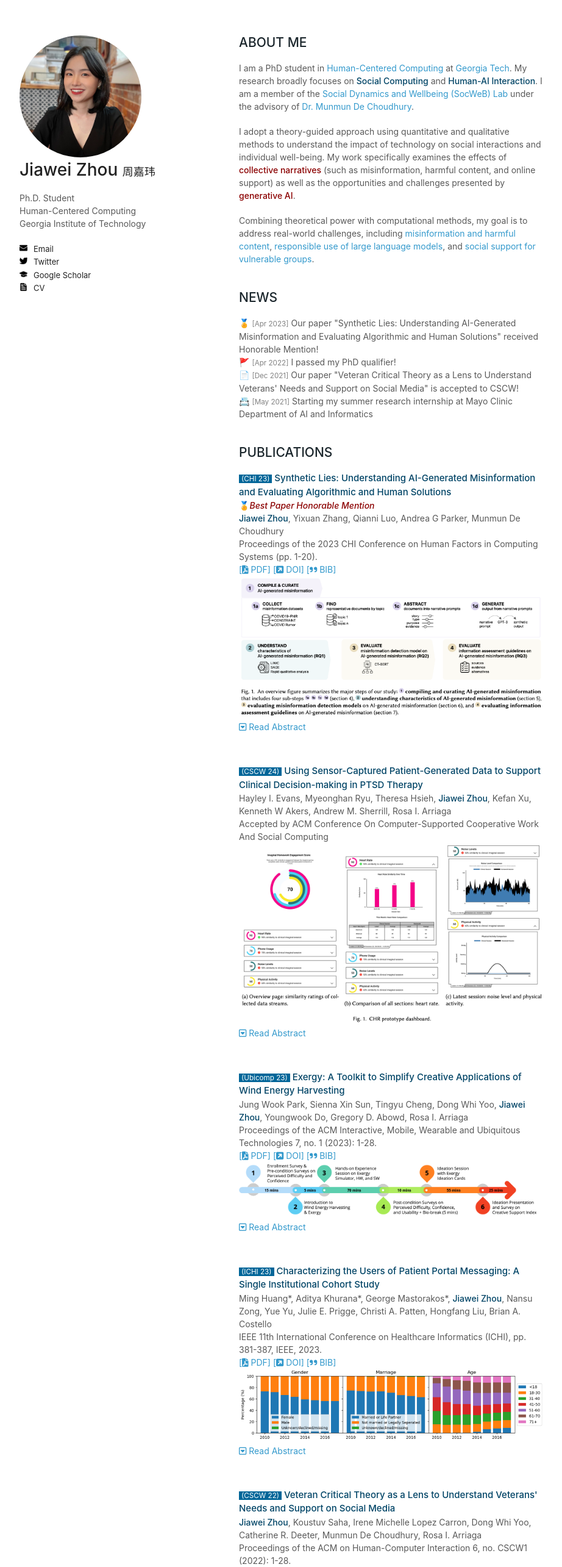
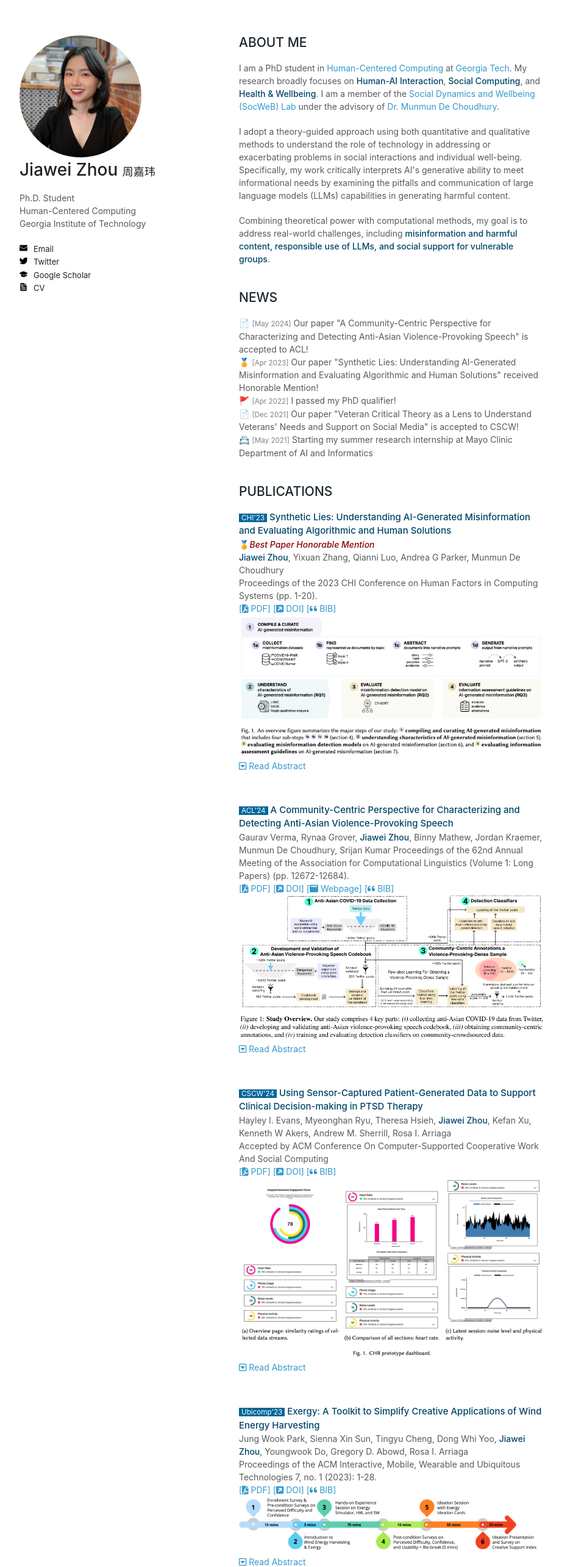
Before and after one commit to jiaweiszhou/jiaweiszhou.github.io, a plain HTML site: page index.html in a window 1280 px wide. Shown: the top 2569 px of the page at 61% size, without its empty margins (178-1100 px from the left). Drawn offline with Linux system fonts and the light colour scheme.

Commit message:
new paper

```diff
--- a/index.html
+++ b/index.html
@@ -38,14 +38,18 @@
       <section>
         <h2>ABOUT ME</h2>
 
-        <p>I am a PhD student in <a target="_blank" rel="noopener noreferrer" href="https://www.cc.gatech.edu/degree-programs/phd-human-centered-computing">Human-Centered Computing</a> at <a target="_blank" rel="noopener noreferrer" href="https://www.gatech.edu/">Georgia Tech</a>. My research broadly focuses on <strong>Social Computing</strong> and <strong>Human-AI Interaction</strong>. I am a member of the <a target="_blank" rel="noopener noreferrer" href="https://socweb.cc.gatech.edu/">Social Dynamics and Wellbeing (SocWeB) Lab</a> under the advisory of <a target="_blank" rel="noopener noreferrer" href="http://www.munmund.net/">Dr. Munmun De Choudhury</a>.</p>
+        <p>I am a PhD student in <a target="_blank" rel="noopener noreferrer" href="https://www.cc.gatech.edu/degree-programs/phd-human-centered-computing">Human-Centered Computing</a> at <a target="_blank" rel="noopener noreferrer" href="https://www.gatech.edu/">Georgia Tech</a>. My research broadly focuses on <strong>Human-AI Interaction</strong>, <strong>Social Computing</strong>, and <strong>Health & Wellbeing</strong>. I am a member of the <a target="_blank" rel="noopener noreferrer" href="https://socweb.cc.gatech.edu/">Social Dynamics and Wellbeing (SocWeB) Lab</a> under the advisory of <a target="_blank" rel="noopener noreferrer" href="http://www.munmund.net/">Dr. Munmun De Choudhury</a>.</p>
 
-        <p>I adopt a theory-guided approach using quantitative and qualitative methods to understand the impact of technology on social interactions and individual well-being. My work specifically examines the effects of <strong class="highlight">collective narratives</strong> (such as misinformation, harmful content, and online support) as well as the opportunities and challenges presented by <strong class="highlight">generative AI</strong>.
+        <!-- <p>I adopt a theory-guided approach using quantitative and qualitative methods to understand the impact of technology on social interactions and individual well-being. My work specifically examines the effects of <strong class="highlight">collective narratives</strong> (such as misinformation, offensive content, and online support) as well as the opportunities and challenges presented by <strong class="highlight">generative AI</strong>. My research has been published at top-tier HCI venues such as ACM CHI, CSCW, and UbiComp.-->
+
+        <p>I adopt a theory-guided approach using both quantitative and qualitative methods to understand the role of technology in addressing or exacerbating problems in social interactions and individual well-being. Specifically, my work critically interprets AI's generative ability to meet informational needs by examining the pitfalls and communication of large language models (LLMs) capabilities in generating harmful content.
 
         <!-- Specifically, my work looks into the impacts of <strong class="project">collective narratives</strong> (e.g., misinformation, harmful content, and counterspeech) and the opportunities and challenges that <strong class="project">generative AI</strong> introduces.</p> -->
         <!-- to understand the role of technology in addressing or exacerbating problems in social interactions and individual well-being -->
 
-        <p>Combining theoretical power with computational methods, my goal is to address real-world challenges, including <a target="_blank" rel="noopener noreferrer" href="assets/chi23_ai_misinfo.pdf">misinformation and harmful content</a>, <a target="_blank" rel="noopener noreferrer" href="assets/chi23_ai_misinfo.pdf">responsible use of large language models</a>, and <a target="_blank" rel="noopener noreferrer" href="assets/cscw22_vct.pdf">social support for vulnerable groups</a>.</p>
+        <p>Combining theoretical power with computational methods, my goal is to address real-world challenges, including <strong>misinformation and harmful content, responsible use of LLMs, and social support for vulnerable groups</strong>.</p>
+
+        <!-- <p>Combining theoretical power with computational methods, my goal is to address real-world challenges, including <a target="_blank" rel="noopener noreferrer" href="assets/chi23_ai_misinfo.pdf">misinformation and harmful content</a>, <a target="_blank" rel="noopener noreferrer" href="assets/chi23_ai_misinfo.pdf">responsible use of large language models</a>, and <a target="_blank" rel="noopener noreferrer" href="assets/cscw22_vct.pdf">social support for vulnerable groups</a>.</p> -->
         <!-- machine learning, statistical analyses, and natural language processing methods -->
 
         <!-- <p>Apart from research, I love to cuddle with my cat Kabi, travel, play badminton, and cook. <img class="icon" src="assets/icon/pet.png"> <img class="icon" src="assets/icon/luggage.png"> <img class="icon" src="assets/icon/badminton.png"> <img class="icon" src="assets/icon/cooking.png"></p> -->
@@ -57,6 +61,7 @@
         <h2>NEWS</h2>
         <!-- 📄📍📇🎤🚩📹 -->
         <ul>
+          <li>📄 <small>[May 2024]</small> Our paper "A Community-Centric Perspective for Characterizing and Detecting Anti-Asian Violence-Provoking Speech" is accepted to ACL!</li>
           <li>🏅 <small>[Apr 2023]</small> Our paper "Synthetic Lies: Understanding AI-Generated Misinformation and Evaluating Algorithmic and Human Solutions" received Honorable Mention!</li>
           <li>🚩 <small>[Apr 2022]</small> I passed my PhD qualifier!</li>
           <li>📄 <small>[Dec 2021]</small> Our paper "Veteran Critical Theory as a Lens to Understand Veterans' Needs and Support on Social Media" is accepted to CSCW!</li>
@@ -70,7 +75,7 @@
         <!-- <a target="_blank" rel="noopener noreferrer" href="">[<i class="fa fa-external-link-square"></i> DOI]</a> -->
 
         <p class="pub">
-          <small class="venue">(CHI 23)</small> <strong class="project">Synthetic Lies: Understanding AI-Generated Misinformation and Evaluating Algorithmic and Human Solutions</strong><br>
+          <small class="venue">CHI'23</small> <strong class="project">Synthetic Lies: Understanding AI-Generated Misinformation and Evaluating Algorithmic and Human Solutions</strong><br>
           🏅<strong class="award">Best Paper Honorable Mention</strong><br>
           <!-- 🎤Invited talk @ <a target="_blank" rel="noopener noreferrer" href="https://research.csiro.au/cybersecurity-quantum-systems/the-human-centric-ai-seminars-series/">CSIRO Human Centric AI Seminars</a><br> -->
           <!-- https://csiro.webex.com/recordingservice/sites/csiro/recording/1afe2d6ae174103bbf3f00505681a7d0/playback -->
@@ -79,7 +84,7 @@
           <div>
             <a target="_blank" rel="noopener noreferrer" href="assets/chi23_ai_misinfo.pdf">[<i class="fa-solid fa-file-pdf"></i> PDF]</a>
             <a target="_blank" rel="noopener noreferrer" href="https://doi.org/10.1145/3544548.3581318">[<i class="fa fa-external-link-square"></i> DOI]</a>
-            <a target="_blank" class="collapsible">[<i class="fa fa-quote-right"></i> BIB]</a>
+            <a target="_blank" class="collapsible">[<i class="fa fa-quote-left"></i> BIB]</a>
             <div class="bibcontent">
                 @inproceedings{zhou2023synthetic,<br>
                 title={Synthetic Lies: Understanding AI-Generated Misinformation and Evaluating Algorithmic and Human Solutions},<br>
@@ -92,7 +97,7 @@
                 address = {New York, NY, USA},<br>
                 url = {https://doi.org/10.1145/3544548.3581318},<br>
                 doi = {10.1145/3544548.3581318},<br>
-                series = {CHI '23}
+                series = {CHI '23}<br>
                 }
             </div>
           </div>
@@ -104,24 +109,69 @@
         </p>
         <br>
 
-
+        <p class="pub">
+          <small class="venue">ACL'24</small> <strong class="project">A Community-Centric Perspective for Characterizing and Detecting Anti-Asian Violence-Provoking Speech</strong><br>
+          <!-- 🎤Invited talk @ <a target="_blank" rel="noopener noreferrer" href="https://research.csiro.au/cybersecurity-quantum-systems/the-human-centric-ai-seminars-series/">CSIRO Human Centric AI Seminars</a><br> -->
+          <!-- https://csiro.webex.com/recordingservice/sites/csiro/recording/1afe2d6ae174103bbf3f00505681a7d0/playback -->
+          Gaurav Verma, Rynaa Grover, <strong>Jiawei Zhou</strong>, Binny Mathew, Jordan Kraemer, Munmun De Choudhury, Srijan Kumar
+          Proceedings of the 62nd Annual Meeting of the Association for Computational Linguistics (Volume 1: Long Papers) (pp. 12672-12684).<br>
+          <div>
+            <a target="_blank" rel="noopener noreferrer" href="assets/acl24_violence_provoking_hate.pdf">[<i class="fa-solid fa-file-pdf"></i> PDF]</a>
+            <a target="_blank" rel="noopener noreferrer" href="https://aclanthology.org/2024.acl-long.684/">[<i class="fa fa-external-link-square"></i> DOI]</a>
+            <a target="_blank" rel="noopener noreferrer" href="https://claws-lab.github.io/violence-provoking-speech/">[<i class="fa fa-window-maximize"></i> Webpage]</a>
+            <a target="_blank" class="collapsible">[<i class="fa fa-quote-left"></i> BIB]</a>
+            <div class="bibcontent">
+                @inproceedings{verma24violence,<br>
+                title={A Community-Centric Perspective for Characterizing and Detecting Anti-Asian Violence-Provoking Speech},<br>
+                author={Verma, Gaurav and Grover, Rynaa and Zhou, Jiawei and Mathew, Binny and Kraemer, Jordan and Choudhury, Munmun and Kumar, Srijan},<br>
+                booktitle = "Proceedings of the 62nd Annual Meeting of the Association for Computational Linguistics (Volume 1: Long Papers)",<br>
+                month = aug,<br>
+                year = "2024",<br>
+                address = "Bangkok, Thailand",<br>
+                publisher = "Association for Computational Linguistics",<br>
+                url = "https://aclanthology.org/2024.acl-long.684",<br>
+                pages = "12672--12684"<br>
+                }
+            </div>
+          </div>
+          <img src="assets/img/violence_hate.png">
+          <a target="_blank" class="collapsible"><i class="fa-regular fa-square-caret-down"></i> Read Abstract</a>
+          <div class="abstract">
+            Violence-provoking speech – speech that implicitly or explicitly promotes violence against the members of the targeted community, contributed to a massive surge in anti-Asian crimes during the COVID-19 pandemic. While previous works have characterized and built tools for detecting other forms of harmful speech, like fear speech and hate speech, our work takes a community-centric approach to studying anti-Asian violence-provoking speech. Using data from ~420k Twitter posts spanning a 3-year duration (January 1, 2020 to February 1, 2023), we develop a codebook to characterize anti-Asian violence-provoking speech and collect a community-crowdsourced dataset to facilitate its large-scale detection using state-of-the-art classifiers. We contrast the capabilities of natural language processing classifiers, ranging from BERT-based to LLM-based classifiers, in detecting violence-provoking speech with their capabilities to detect anti-Asian hateful speech. In contrast to prior work that has demonstrated the effectiveness of such classifiers in detecting hateful speech (F1 = 0.89), our work shows that accurate and reliable detection of violence-provoking speech is a challenging task (F1 = 0.69). We discuss the implications of our findings, particularly the need for proactive interventions to support Asian communities during public health crises.
+          </div>
+        </p>
+        <br>
 
         <p class="pub">
-          <small class="venue">(CSCW 24)</small> <strong class="project">Using Sensor-Captured Patient-Generated Data to Support Clinical Decision-making in PTSD Therapy</strong><br>
+          <small class="venue">CSCW'24</small> <strong class="project">Using Sensor-Captured Patient-Generated Data to Support Clinical Decision-making in PTSD Therapy</strong><br>
           Hayley I. Evans, Myeonghan Ryu, Theresa Hsieh, <strong>Jiawei Zhou</strong>, Kefan Xu, Kenneth W Akers, Andrew M. Sherrill, Rosa I. Arriaga<br>
           Accepted by ACM Conference On Computer-Supported Cooperative Work And Social Computing
           <div>
-<!--             <a target="_blank" rel="noopener noreferrer" href="">[<i class="fa-solid fa-file-pdf"></i> PDF]</a>
-            <a target="_blank" rel="noopener noreferrer" href="">[<i class="fa fa-external-link-square"></i> DOI]</a>
-            <a target="_blank" class="collapsible">[<i class="fa fa-quote-right"></i> BIB]</a>
+            <a target="_blank" rel="noopener noreferrer" href="assets/cscw24_sensor_ptsd.pdf">[<i class="fa-solid fa-file-pdf"></i> PDF]</a>
+            <a target="_blank" rel="noopener noreferrer" href="https://dl.acm.org/doi/10.1145/3637426">[<i class="fa fa-external-link-square"></i> DOI]</a>
+            <a target="_blank" class="collapsible">[<i class="fa fa-quote-left"></i> BIB]</a>
             <div class="bibcontent">
-
-            </div> -->
+              @article{evans2024using,<br>
+                author = {Evans, Hayley I. and Ryu, Myeonghan and Hsieh, Theresa and Zhou, Jiawei and Xu, Kefan and Akers, Kenneth W. and Sherrill, Andrew M. and Arriaga, Rosa I.},<br>
+                title = {Using Sensor-Captured Patient-Generated Data to Support Clinical Decision-making in PTSD Therapy},<br>
+                year = {2024},<br>
+                month = {apr},<br>
+                publisher = {Association for Computing Machinery},<br>
+                address = {New York, NY, USA},<br>
+                volume = {8},<br>
+                number = {CSCW1},<br>
+                url = {https://doi.org/10.1145/3637426},<br>
+                doi = {10.1145/3637426},<br>
+                journal = {Proc. ACM Hum.-Comput. Interact.},<br>
+                articleno = {149},<br>
+                numpages = {28}<br>
+                }
+            </div>
           </div>
           <img src="assets/img/peq.png">
           <a target="_blank" class="collapsible"><i class="fa-regular fa-square-caret-down"></i> Read Abstract</a>
           <div class="abstract">
-            Today, clinicians have limited visibility into the quality of homework exercises which occur outside of the clinical context; however, understanding patient performance in these exercises is essential for guiding patient-centered care. To address this, we present the Clinician Homework Review (CHR), a unique measure and interface which displays similarity ratings calculated using sensor-captured patient-generated data (sPGD; i.e. heart rate, phone usage, ambient noise, and physical activity) for therapeutic exercises outside of the clinical setting within the PTSD treatment context. Through sessions with 10 clinicians, we examine how sPGD can be leveraged to measure and investigate what contributes to patient performance in a therapeutic exercise. We also share in-depth information regarding clinician interpretation and planned use of data displayed by CHR in clinical sessions with patients. We frame our results in the context of situated objectivity and propose the notion of "perceived reference weight," which describes the significance attributed to contextualized data. In doing so, we support clinical decision-making in PTSD therapy.
+            Today, clinicians have limited visibility into the quality of homework exercises that occur outside of the clinical context; however, understanding patient performance in these exercises is essential for guiding patient-centered care. To address this, we present the Clinician Homework Review (CHR), a unique measure and interface that displays similarity ratings calculated using sensor-captured patient-generated data (sPGD; i.e. heart rate, phone usage, ambient noise, and physical activity) for therapeutic exercises outside of the clinical setting within the post-traumatic stress disorder (PTSD) treatment context. Through concept testing sessions with 10 clinicians, we examine how sPGD can be leveraged to measure and investigate what contributes to patient performance in a therapeutic exercise. We also share in-depth information regarding clinician interpretation and planned use of data displayed by CHR in clinical sessions with patients. We frame our results in the context of situated objectivity and propose the notion of "perceived reference weight," which describes the significance attributed to contextualized data. In doing so, we support clinical decision-making in PTSD therapy.
           </div>
         </p>
         <br>
@@ -129,13 +179,13 @@
 
 
         <p class="pub">
-          <small class="venue">(Ubicomp 23)</small> <strong class="project">Exergy: A Toolkit to Simplify Creative Applications of Wind Energy Harvesting</strong><br>
+          <small class="venue">Ubicomp'23</small> <strong class="project">Exergy: A Toolkit to Simplify Creative Applications of Wind Energy Harvesting</strong><br>
           Jung Wook Park, Sienna Xin Sun, Tingyu Cheng, Dong Whi Yoo, <strong>Jiawei Zhou</strong>, Youngwook Do, Gregory D. Abowd, Rosa I. Arriaga<br>
           Proceedings of the ACM Interactive, Mobile, Wearable and Ubiquitous Technologies 7, no. 1 (2023): 1-28.
           <div>
             <a target="_blank" rel="noopener noreferrer" href="assets/imwut23_exergy.pdf">[<i class="fa-solid fa-file-pdf"></i> PDF]</a>
             <a target="_blank" rel="noopener noreferrer" href="https://dl.acm.org/doi/10.1145/3580814">[<i class="fa fa-external-link-square"></i> DOI]</a>
-            <a target="_blank" class="collapsible">[<i class="fa fa-quote-right"></i> BIB]</a>
+            <a target="_blank" class="collapsible">[<i class="fa fa-quote-left"></i> BIB]</a>
             <div class="bibcontent">
                 @article{park2023exergy,<br>
                 author = {Park, Jung Wook and Sun, Sienna Xin and Cheng, Tingyu and Yoo, Dong Whi and Zhou, Jiawei and Do, Youngwook and Abowd, Gregory D. and Arriaga, Rosa I.},<br>
@@ -163,15 +213,15 @@
 
 
         <p class="pub">
-          <small class="venue">(ICHI 23)</small> <strong class="project">Characterizing the Users of Patient Portal Messaging: A Single Institutional Cohort Study</strong><br>
+          <small class="venue">ICHI'23</small> <strong class="project">Characterizing the Users of Patient Portal Messaging: A Single Institutional Cohort Study</strong><br>
           Ming Huang*, Aditya Khurana*, George Mastorakos*, <strong>Jiawei Zhou</strong>, Nansu Zong, Yue Yu, Julie E. Prigge, Christi A. Patten, Hongfang Liu, Brian A. Costello<br>
           IEEE 11th International Conference on Healthcare Informatics (ICHI), pp. 381-387, IEEE, 2023.
           <div>
             <a target="_blank" rel="noopener noreferrer" href="assets/ichi23_portal_user.pdf">[<i class="fa-solid fa-file-pdf"></i> PDF]</a>
             <a target="_blank" rel="noopener noreferrer" href="https://doi.org/10.1109/ICHI57859.2023.00057">[<i class="fa fa-external-link-square"></i> DOI]</a>
-            <a target="_blank" class="collapsible">[<i class="fa fa-quote-right"></i> BIB]</a>
+            <a target="_blank" class="collapsible">[<i class="fa fa-quote-left"></i> BIB]</a>
             <div class="bibcontent">
-              @INPROCEEDINGS{10337086,<br>
+              @INPROCEEDINGS{huang2023characterizing,<br>
               author={Huang, Ming and Khurana, Aditya and Mastorakos, George and Zhou, Jiawei and Zong, Nansu and Yu, Yue and Prigge, Julie E. and Patten, Christi A. and Liu, Hongfang and Costello, Brian A.},<br>
               booktitle={2023 IEEE 11th International Conference on Healthcare Informatics (ICHI)}, <br>
               title={Characterizing the Users of Patient Portal Messaging: A Single Institutional Cohort Study},<br>
@@ -193,13 +243,13 @@
 
 
         <p class="pub">
-          <small class="venue">(CSCW 22)</small> <strong class="project">Veteran Critical Theory as a Lens to Understand Veterans' Needs and Support on Social Media</strong><br>
+          <small class="venue">CSCW'22</small> <strong class="project">Veteran Critical Theory as a Lens to Understand Veterans' Needs and Support on Social Media</strong><br>
           <strong>Jiawei Zhou</strong>, Koustuv Saha, Irene Michelle Lopez Carron, Dong Whi Yoo, Catherine R. Deeter, Munmun De Choudhury, Rosa I. Arriaga<br>
           Proceedings of the ACM on Human-Computer Interaction 6, no. CSCW1 (2022): 1-28.
           <div>
             <a target="_blank" rel="noopener noreferrer" href="assets/cscw22_vct.pdf">[<i class="fa-solid fa-file-pdf"></i> PDF]</a>
             <a target="_blank" rel="noopener noreferrer" href="https://dl.acm.org/doi/10.1145/3512980">[<i class="fa fa-external-link-square"></i> DOI]</a>
-            <a target="_blank" class="collapsible">[<i class="fa fa-quote-right"></i> BIB]</a>
+            <a target="_blank" class="collapsible">[<i class="fa fa-quote-left"></i> BIB]</a>
             <div class="bibcontent">
                 @article{zhou2022veteran,<br>
                   author = {Zhou, Jiawei and Saha, Koustuv and Lopez Carron, Irene Michelle and Yoo, Dong Whi and Deeter, Catherine R. and De Choudhury, Munmun and Arriaga, Rosa I.},<br>
@@ -224,13 +274,13 @@
 
 
          <p class="pub">
-          <small class="venue">(ICHI 22)</small> <strong class="project">A Tale of Two Perspectives: Harvesting System Views and User Views to Understand Patient Portal Engagement</strong><br>
+          <small class="venue">ICHI'22  </small> <strong class="project">A Tale of Two Perspectives: Harvesting System Views and User Views to Understand Patient Portal Engagement</strong><br>
           <strong>Jiawei Zhou</strong>, Rosa I. Arriaga, Hongfang Liu, Ming Huang<br>
           IEEE 10th International Conference on Healthcare Informatics (ICHI), pp. 373-383. IEEE, 2022.
           <div>
             <a target="_blank" rel="noopener noreferrer" href="assets/ichi22_portal_engagement.pdf">[<i class="fa-solid fa-file-pdf"></i> PDF]</a>
             <a target="_blank" rel="noopener noreferrer" href="https://doi.org/10.1109/ICHI54592.2022.00059">[<i class="fa fa-external-link-square"></i> DOI]</a>
-            <a target="_blank" class="collapsible">[<i class="fa fa-quote-right"></i> BIB]</a>
+            <a target="_blank" class="collapsible">[<i class="fa fa-quote-left"></i> BIB]</a>
             <div class="bibcontent">
                 @inproceedings{zhou2022tale,<br>
                   title={A Tale of Two Perspectives: Harvesting System Views and User Views to Understand Patient Portal Engagement},<br>
@@ -253,13 +303,13 @@
 
 
         <p class="pub">
-          <small class="venue">(CHI 22)</small> <strong class="project">Perspectives on Integrating Trusted Other Feedback in Therapy for Veterans with PTSD</strong><br>
+          <small class="venue">CHI'22</small> <strong class="project">Perspectives on Integrating Trusted Other Feedback in Therapy for Veterans with PTSD</strong><br>
           Hayley I. Evans, Catherine R. Deeter, <strong>Jiawei Zhou</strong>, Kimberly Do, Andrew M. Sherrill, Rosa I. Arriaga<br>
           In CHI Conference on Human Factors in Computing Systems (pp. 1-16).
           <div>
             <a target="_blank" rel="noopener noreferrer" href="assets/chi22_trusted_other.pdf">[<i class="fa-solid fa-file-pdf"></i> PDF]</a>
             <a target="_blank" rel="noopener noreferrer" href="https://dl.acm.org/doi/10.1145/3491102.3517513">[<i class="fa fa-external-link-square"></i> DOI]</a>
-            <a target="_blank" class="collapsible">[<i class="fa fa-quote-right"></i> BIB]</a>
+            <a target="_blank" class="collapsible">[<i class="fa fa-quote-left"></i> BIB]</a>
             <div class="bibcontent">
                 @inproceedings{evans2022perspectives,<br>
                   title={Perspectives on Integrating Trusted Other Feedback in Therapy for Veterans with PTSD},<br>
```
Also changed, not shown: assets/icon/web.png (added), assets/img/energy.png, assets/img/violence_hate.png (added), 3 other files.
